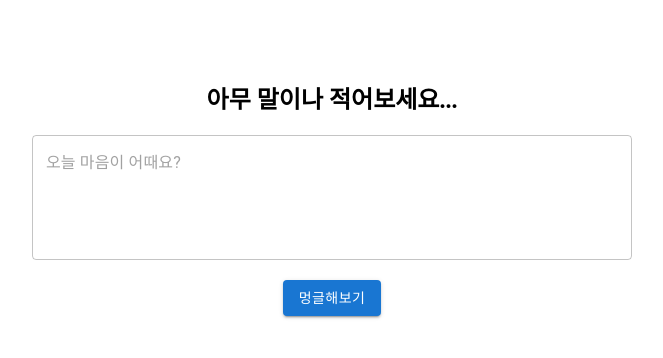
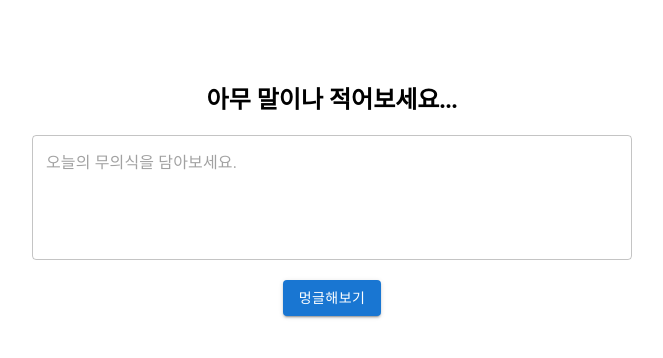
Before and after one commit to juneyng/mungle_front, a React (Vite) app: page /write in a window 1280 px wide. Shown: the top 358 px of the page, without its empty margins (308-971 px from the left). Built offline with nearby package versions, Linux system fonts and the light colour scheme.

Commit message:
feat[#1]: 기본적인 UI 설정

```diff
--- a/src/pages/WritePage.jsx
+++ b/src/pages/WritePage.jsx
@@ -12,7 +12,7 @@ function WritePage() {
         multiline
         rows={4}
         fullWidth
-        placeholder="오늘 마음이 어때요?"
+        placeholder="오늘의 무의식을 담아보세요."
         style={{ marginBottom: "20px" }}
       />
       <Button variant="contained">멍글해보기</Button>
```
